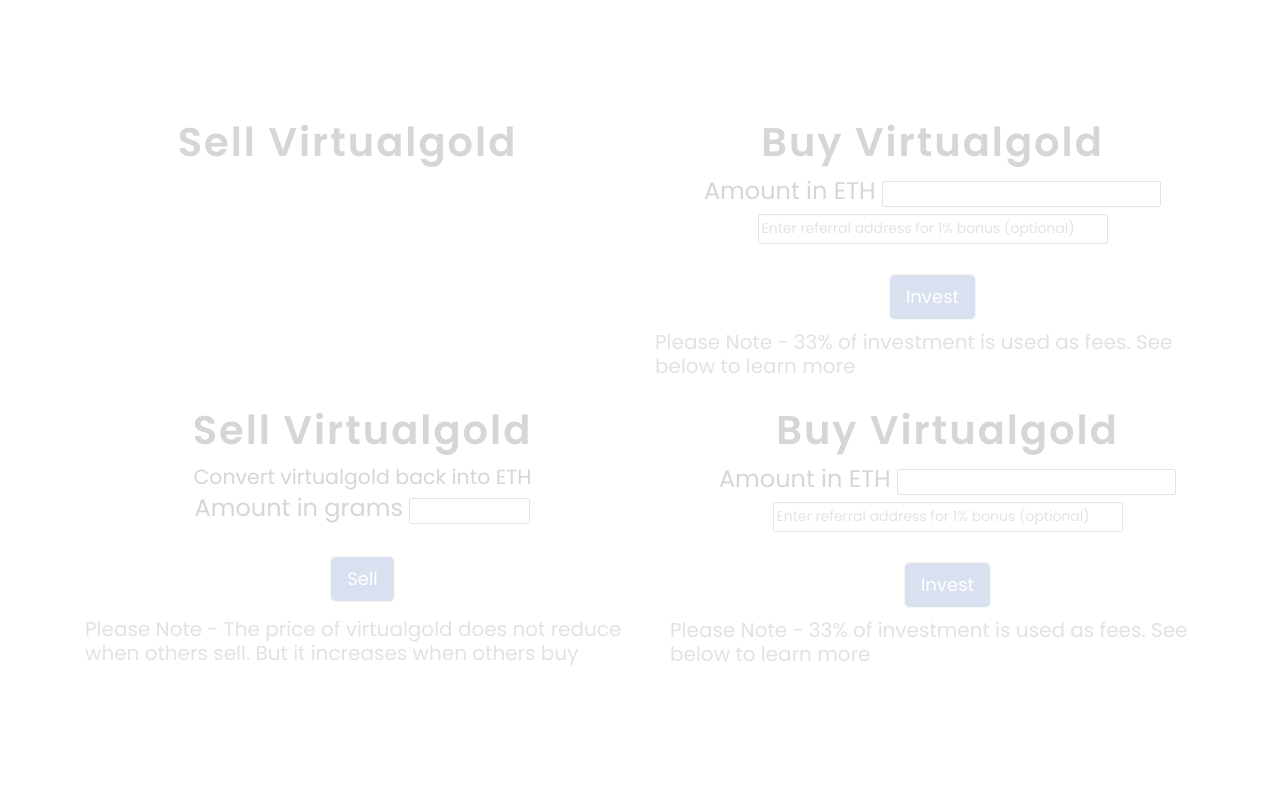
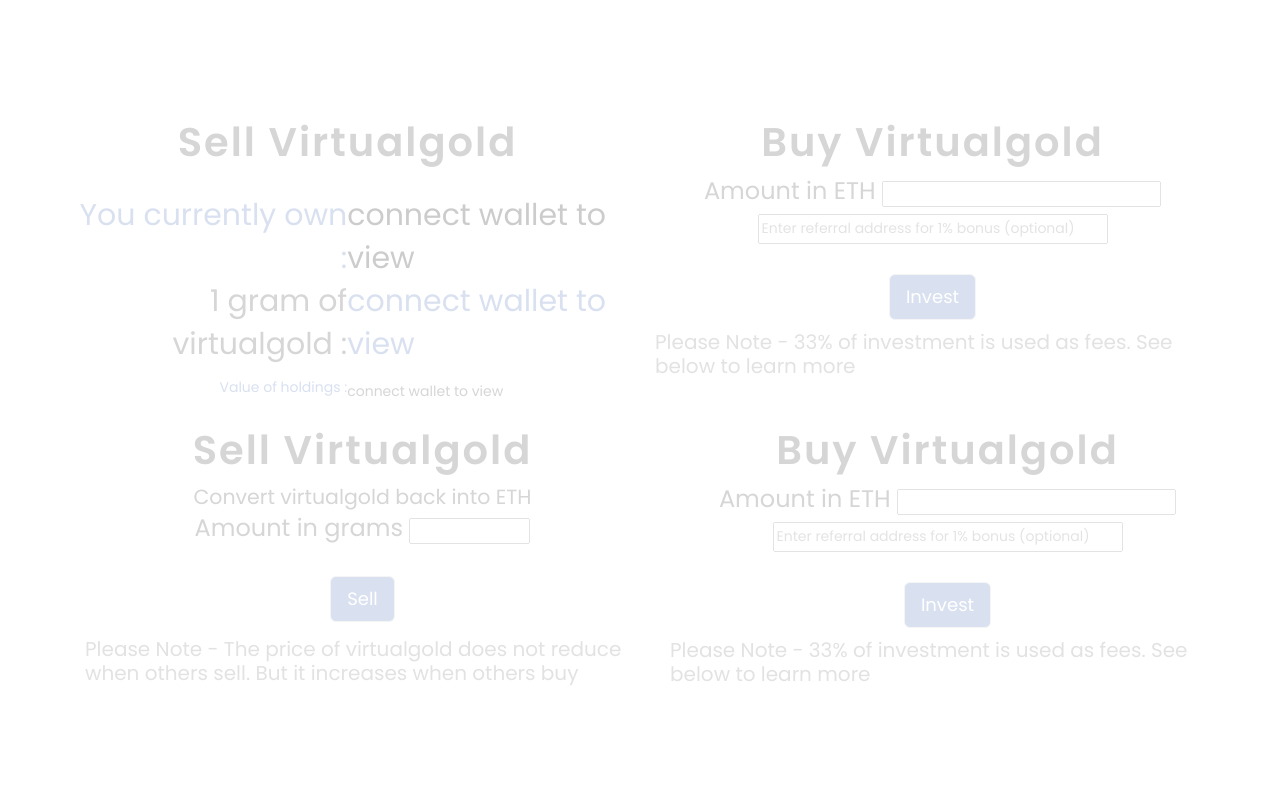
Before and after one commit to drpokerface/test, a plain HTML site: page index.html in a window 1280 px wide. Shown: the part 840-1640 px from the top of the page. Drawn offline with nearby package versions, Linux system fonts and the light colour scheme.

Commit message:
Update index.html

```diff
--- a/index.html
+++ b/index.html
@@ -217,7 +217,7 @@ http://www.templatemo.com/tm-486-new-event
 		<div class="row">
 
 			<div class="wow bounceIn col-md-6 col-sm-6">
-				<center><h1>Sell Virtualgold</h1></center>
+				<center><h1>Sell Virtualgold</h1><br><table><tr><td align="right"><span style="color:#4267b2; font-size:30px">You currently own : </span></td><td> <span style="color:black; font-size:30px" id="price2"></span><span style="color:black; font-size:30px"></span></td></tr><tr><td align="right"><span style="font-size:30px">1 gram of virtualgold : </span></td><td> <span style="color:#4267b2; font-size:30px" id="price"></span><span style="color:#4267b2;font-size:30px"> </span></span></td></tr><tr><td align="right"><span style="color:#4267b2; style="font-size:30px">Value of holdings :</span></td><td> <span font-size:30px" id="price3"></span><span style="font-size:30px"> </span></span></td></tr></table></center>
 			</div>
 
 			<div class="wow bounceIn col-md-6 col-sm-6">
```
